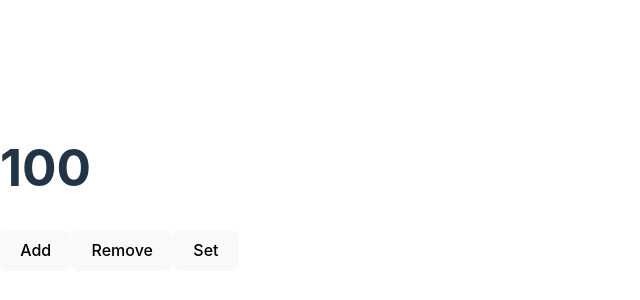
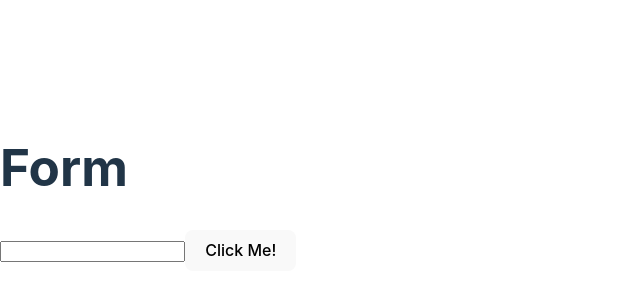
Before and after one commit to legodev/advanced-react, a React (Vite) app: page / in a window 1280 px wide. Shown: the part 212-512 px from the top of the page, without its empty margins (0-640 px from the left). Built offline with nearby package versions, Linux system fonts and the light colour scheme.

Commit message:
UseRef from Meta

```diff
--- a/src/App.jsx
+++ b/src/App.jsx
@@ -1,35 +1,18 @@
-import { useReducer} from 'react'
+import { useRef } from "react"
 
-// action = {type: string, payload: any}
-const reducer = (state, action) => {
-  switch (action.type) {
-    case 'add':
-      return { counter: state.counter + 10 }
-    case 'remove':
-      return { counter: state.counter - 10 }
-    case 'set':
-      return { counter: action.payload }
-    default:
-      return state
-  }
+export default function App() {
+
+const inputRef = useRef()
+
+const inputFocus = () => {
+  inputRef.current.focus()
 }
 
-export default function App() {
-  const initialValue = { counter: 100 }
-
-  const [state, dispatch] = useReducer(reducer, initialValue)
-  console.log(state)
-
-  const set = 0
-
   return (
-    <div>
-      <h1>{state.counter}</h1>
-      <button onClick={() => dispatch({ type: 'add' })}>Add</button>
-      <button onClick={() => dispatch({ type: 'remove' })}>Remove</button>
-      <button onClick={() => dispatch({ type: 'set', payload: set })}>
-        Set
-      </button>
-    </div>
+    <>
+      <h1>Form</h1>
+      <input type="text" ref={inputRef} />
+      <button onClick={inputFocus}>Click Me!</button>
+    </>
   )
 }
```
